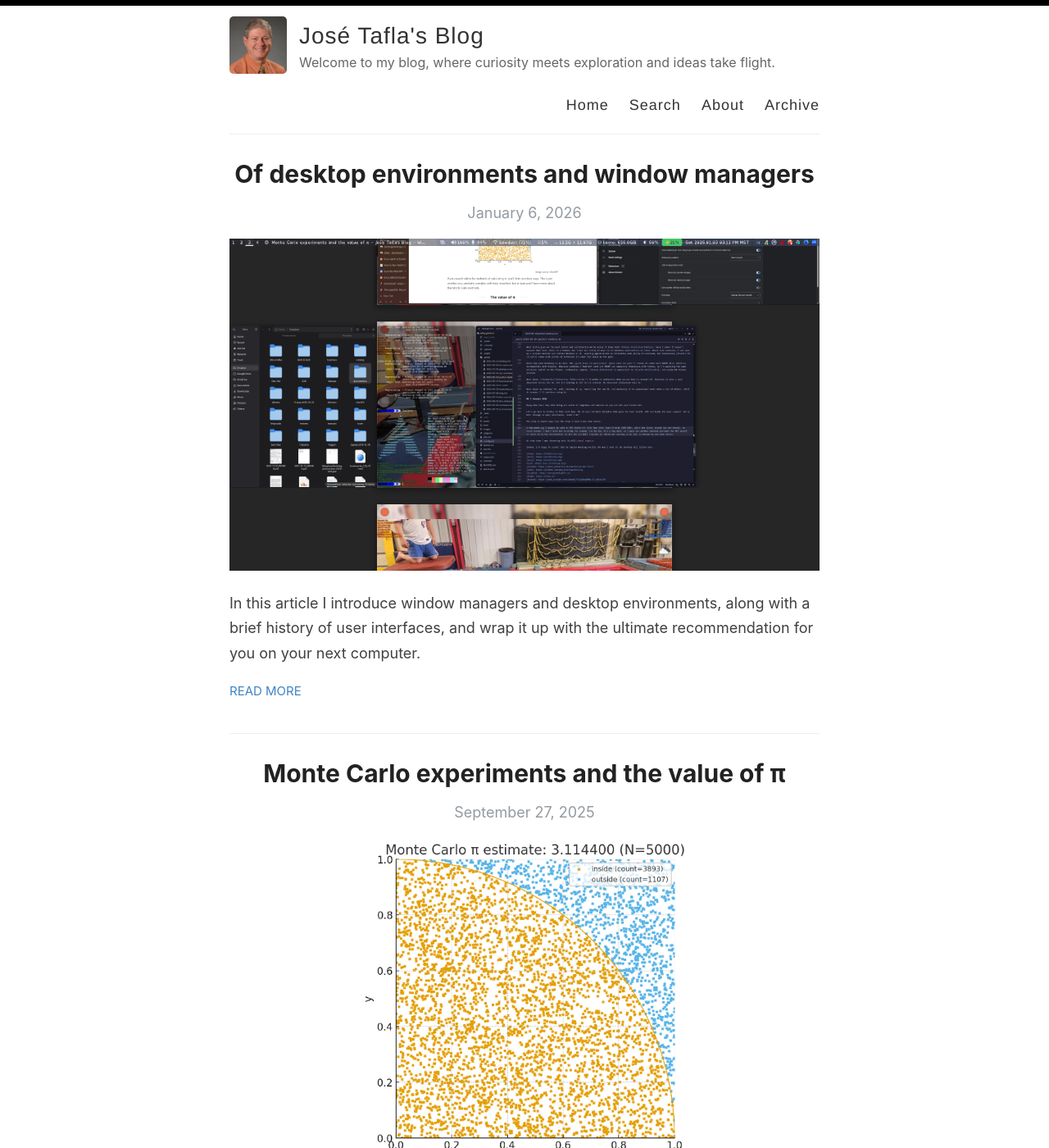
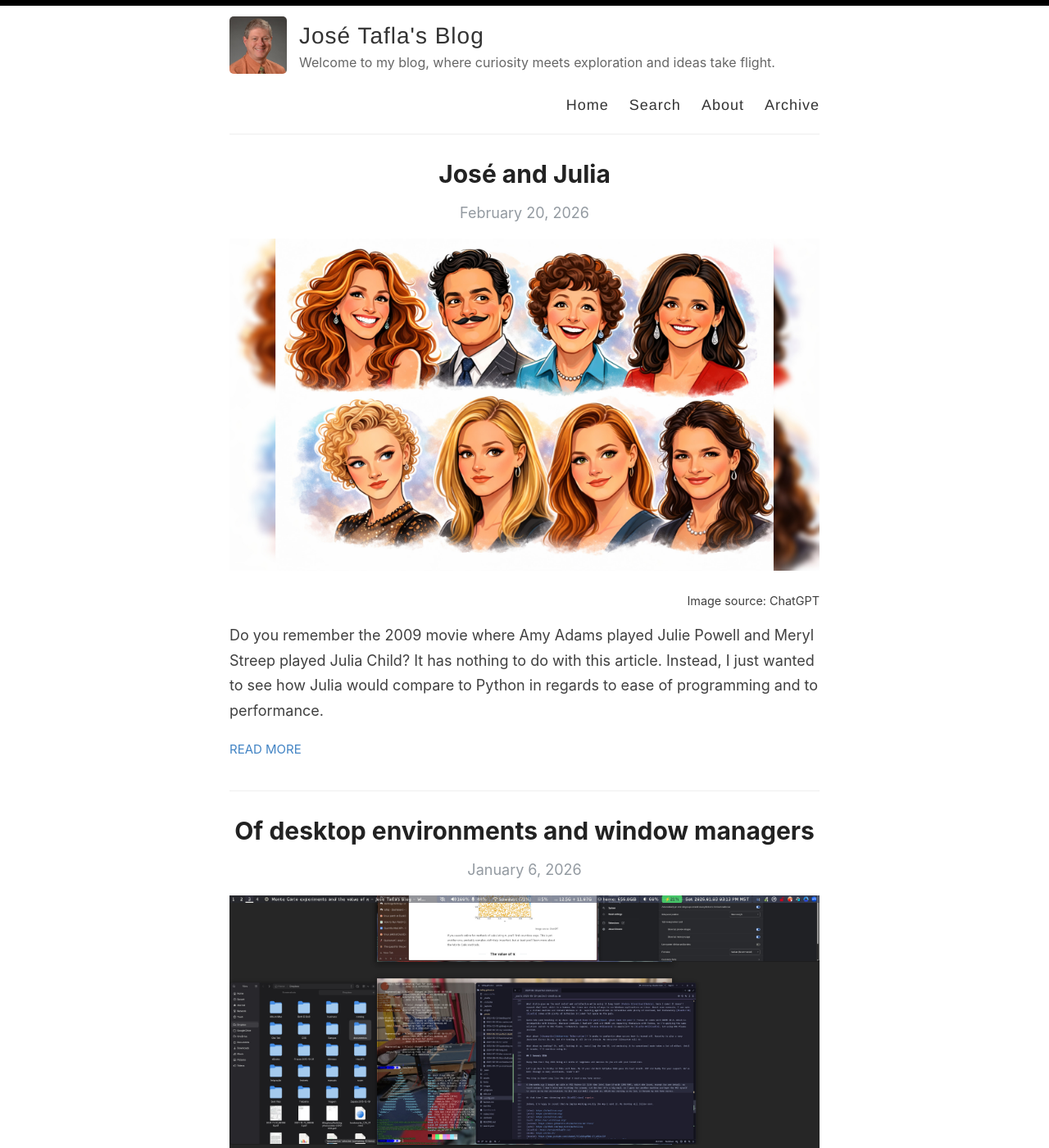
Before and after one commit to taflaj/taflaj.github.io, a Jekyll site: the page built from index.html, in a window 1280 px wide and 1400 px high. Shown: the whole window at 82% size. Built offline with Jekyll 4.4.1, drawn with Linux system fonts in a browser that asks for light colours; the list of posts is cut into pages by our own code; some of the changed lines change nothing that is shown; some of the changed text lies outside the part shown.

Commit message:
New article on Julia and consequent updates.

````diff
--- a/_posts/2025-09-27-pi-montecarlo.md
+++ b/_posts/2025-09-27-pi-montecarlo.md
@@ -4,7 +4,7 @@ title:  "Monte Carlo experiments and the value of π"
 categories: technology programming montecarlo statistics math
 excerpt_separator: <!--more-->
 date: 2025-09-27
-last_modified_at: 2026-02-16
+last_modified_at: 2026-02-20
 ---
 [![pi-montecarlo](/assets/images/pi-montecarlo.jpeg)](/pi-montecarlo/)
 <div style="font-size: 0.8em; text-align: right">Image source: ChatGPT</div>
@@ -181,7 +181,7 @@ fn main() raises -> None:
     print(inside * 4 / n)
 ```
 
-The optimization is using `fn` instead of `def`, which instructs the compiler to use Mojo mode. The other changes are just to comply with the Mojo syntax.
+The optimization is to use `fn` instead of `def`, which instructs the compiler to use Mojo mode. The other changes are just to comply with the Mojo syntax.
 
 How did it perform? Much better than pure Python, but Numba is still giving Python an edge. If I had a GPU I could report better numbers, but I don't have one, ergo I can't. Perhaps you can?
 
@@ -236,9 +236,31 @@ let () =
   Printf.printf "%f\n" pi
 ```
 
-This is very subjective (I know), but in my humble opinion, OCaml is very pretty.
+This is very subjective (I know), but in my humble opinion, OCaml is a very beautiful language.
 
 Please see the results down below.
+
+### Julia
+
+In [another article](/julia/) I talk about Julia in more detail, but in short, it's a dynamic multi-paradigm general-purpose programming language with some pretty cool features geared toward engineering and data science. Here's the program I'm using for the same:
+
+``` julia
+is_inside(x ::Float64, y ::Float64) = x*x + y*y <= 1.0
+
+function calculate(iterations ::Int)
+    inside = 1
+    for i in 1:iterations
+        if is_inside(rand(), rand())
+            inside += 1
+        end
+    end
+    return inside * 4.0 / iterations
+end
+
+print(calculate(100_000_000))
+```
+
+Much to my surprise, or perhaps not at all, it's the first one to consistently perform in less than one second.
 
 ### C
 
@@ -285,6 +307,7 @@ In alphabetical order, this is how the different languages and tools performed.
 | C | 100M | 1.628 |
 | Go with `math/rand` | 100M | 1.479 |
 | Go with `math/rand/v2` | 100M | 1.106 |
+| Julia | 100M | 0.567 |
 | Mojo | 100M | 3.878 |
 | OCaml functional | 100M | 1.815 |
 | OCaml imperative | 100M | 1.834 |
@@ -295,9 +318,11 @@ In alphabetical order, this is how the different languages and tools performed.
 | Python 3.14 with `random` | 100M | 10.542 |
 | Python 3.14 with `secrets`| 100M | 77.705 |
 
-Please note: this is not a comprehensive, all inclusive, thorough benchmark. Instead, it's just a use case. An example. Should it influence you when deciding what to use on your next major project? I'll leave it at your discretion. Is it going to influence me? Not at all! There are several factors to be considered when choosing a programming language, where performance and resource consumption should be on the top of the list, with mainstream adoption as a close third. I've left Zig off the list because it's not mature enough, at least for me, but included Mojo because there's a parade of geeks pushing for its adoption and I wanted to see how it compares. I'm not impressed, to be honest. Someone has said that Julia is a strong contender because, just like Python, it allows for thorough modeling but delivering better performance; I'll save it for an upcoming revision.
+Please note: this is not a comprehensive, all inclusive, thorough benchmark. Instead, it's just a use case. An example. Should it influence you when deciding what to use on your next major project? I'll leave it at your discretion. Is it going to influence me? Not at all! There are several factors to be considered when choosing a programming language, where performance and resource consumption should be on the top of the list, with mainstream adoption as a close third. I've left Zig off the list because it's not mature enough, at least for me, but included Mojo because there's a parade of geeks pushing for its adoption and I wanted to see how it compares. I'm not impressed, to be honest, and Julia far exceeded my expectations.
 
 Meanwhile, my preferences are still (in no particular order) Go, OCaml, and Python.
+
+But something tells me I would be adding Julia to my list in no time.
 
 ---
 
@@ -306,6 +331,7 @@ Meanwhile, my preferences are still (in no particular order) Go, OCaml, and Pyth
 1. 2025-09-27: Original posting date.
 2. 2025-10-08: Speeding up Python; Mojo.
 3. 2026-02-16: Python 3.14; C; OCaml.
+4. 2026-02-20: Julia.
 
 ---
 
--- /dev/null
+++ b/_posts/2026-02-20-julia.md
@@ -0,0 +1,493 @@
+---
+layout: post
+title:  "José and Julia"
+categories: technology programming functional-programming julia
+date: 2026-02-20
+excerpt_separator: <!--more-->
+---
+[![julia](/assets/images/julia.jpeg)](/julia/)
+<div style="font-size: 0.8em; text-align: right">Image source: ChatGPT</div>
+Do you remember the 2009 movie where Amy Adams played Julie Powell and Meryl Streep played Julia Child? It has nothing to do with this article. Instead, I just wanted to see how Julia would compare to Python in regards to ease of programming and to performance.
+<!--more-->
+## Julia
+
+So long ago I wrote this article about [functional programming in Python](/functional-programming/), which I've been updating whenever there is something significant to add or after learning something new. In recent weeks I got closer to the [Julia Project](https://julialang.org/), which has enticed my curiosity on how the language would perform.
+
+Please keep in mind, as I alway say, that this is not a thorough comparison, neither a formal benchmark, but just my exploration of a few use cases. Your mileage may vary.
+
+Julia is a dynamic multi-paradigm general-purpose programming language which first appeared in 2012, even though work had begun in 2009.[^1] There are some who believe it was named after the famous mathematician Gaston Julia, but according to Jeff Bezanson (one of the original designers) it could mean "[Jeff's uncommon lisp is automated](https://en.wikipedia.org/wiki/Julia_(programming_language)#cite_note-28)."
+
+[^1]: Source: [Wikipedia: Julia (programming language)](https://en.wikipedia.org/wiki/Julia_(programming_language))
+
+This is the version I'm currently using:
+
+
+```julia
+versioninfo()
+```
+
+    Julia Version 1.12.4
+    Commit 01a2eadb047 (2026-01-06 16:56 UTC)
+    Build Info:
+      Official https://julialang.org release
+    Platform Info:
+      OS: Linux (x86_64-linux-gnu)
+      CPU: 20 × 13th Gen Intel(R) Core(TM) i9-13900H
+      WORD_SIZE: 64
+      LLVM: libLLVM-18.1.7 (ORCJIT, alderlake)
+      GC: Built with stock GC
+    Threads: 1 default, 1 interactive, 1 GC (on 20 virtual cores)
+
+
+Before diving in, a few words of advice.
+
+The timings below may be misleading. In a 64-bit installation (just like mine), integers are limited to 63 bits, which makes it impossible to calculate factorials larger than 20. The solution is to use `BigInt` instead.
+
+An important feature of Julia is **multiple dispatch**. Depending on the type of values being passed to a function, the language may choose different variants of the function. Let's use the following example:
+
+
+```julia
+multiply(x, y) = x * y
+```
+
+
+
+
+    multiply (generic function with 1 method)
+
+
+
+Rather straightforward, isn't it?
+
+
+```julia
+multiply(2, 3)
+```
+
+
+
+
+    6
+
+
+
+
+```julia
+typeof(multiply(2, 3))
+```
+
+
+
+
+    Int64
+
+
+
+When I multiply 2 integers, I get an integer. What if I use a floating point number?
+
+
+```julia
+multiply(5, -2.3)
+```
+
+
+
+
+    -11.5
+
+
+
+
+```julia
+typeof(multiply(5, -2.3))
+```
+
+
+
+
+    Float64
+
+
+
+It does the conversion automatically. What about other data types? Let's try rational and complex numbers:
+
+
+```julia
+multiply(1//2, 5//3)
+```
+
+
+
+
+    5//6
+
+
+
+
+```julia
+typeof(multiply(1//2, 5//3))
+```
+
+
+
+
+    Rational{Int64}
+
+
+
+
+```julia
+multiply(5+3im, 2-6im)
+```
+
+
+
+
+    28 - 24im
+
+
+
+
+```julia
+typeof(multiply(5+3im, 2-6im))
+```
+
+
+
+
+    Complex{Int64}
+
+
+
+What if I go crazy, or make a mistake?
+
+
+```julia
+multiply("Hello,", "world!")
+```
+
+
+
+
+    "Hello,world!"
+
+
+
+
+```julia
+typeof(multiply("Hello,", "world!"))
+```
+
+
+
+
+    String
+
+
+
+Just like before, it did the conversion automatically… and we now know that the `*` operator, when applied to strings, concatenates them.
+
+Let's explore this concept a step further. I declared `multiply` to be as generic as can be. I'm declaring a new function to work on integers and on floating numbers individually, and then we'll see how it behaves with other data types.
+
+
+```julia
+function tell_me_about(n ::Int64)
+    print("Parameter n is of type $(typeof(n)) and its value is $n.\n")
+    print("Are you surprised?")
+end
+```
+
+
+
+
+    tell_me_about (generic function with 1 method)
+
+
+
+
+```julia
+tell_me_about(12345)
+```
+
+    Parameter n is of type Int64 and its value is 12345.
+    Are you surprised?
+
+A specific response for integers.
+
+
+```julia
+function tell_me_about(n ::Float64)
+    print("Parameter n is of type $(typeof(n)) and its value is $n.\n")
+    print("This shouldn't be a surprise for you.")
+end
+```
+
+
+
+
+    tell_me_about (generic function with 2 methods)
+
+
+
+
+```julia
+tell_me_about(1.2)
+```
+
+    Parameter n is of type Float64 and its value is 1.2.
+    This shouldn't be a surprise for you.
+
+A specific response for floating point numbers.
+
+And if you try any other data types, e.g. `tell_me_about('x')` or `tell_me_about(big(0))`, you'll get an error message saying "The function `tell_me_about` exists, but no method is defined for this combination of argument types."
+
+Going forward, because we want to enforce numerical computations involving `BigInt`, we're declaring the type explicity using the `::` operator.
+
+With no further ado, let's get to the use cases.
+
+## Factorial
+
+Julia already has a factorial function, but for this exercise we should recreate it.
+
+Starting with the imperative way:
+
+
+```julia
+function factorial1(n ::BigInt)
+    result = 1
+    for i in 2:(n-1)
+        result *= i
+    end
+    return result
+end
+```
+
+
+
+
+    factorial1 (generic function with 1 method)
+
+
+
+A `BigInt` can go as far as the eye can see. Just to make it compatible with the article on Python, I'm using 1558 as input.
+
+
+```julia
+@time for i in 1:1000
+    factorial1(big(1558))
+end
+```
+
+      0.962782 seconds (17.11 M allocations: 1.609 GiB, 33.16% gc time)
+
+
+In Python, the `%%timeit` command measures the time it takes to execute each iteration, including variation and mean. In Julia, however, the `@time` macro records the time it took to execute the entire instruction, so please remember to divide it by the number of loops.
+
+Whichever way you look at it, it's much slower.
+
+**And that's alright!** Just remember that we're comparing the performance of a Python `int` to a Julia `BigInt`, which is equivalent to comparing apples to oranges. Also, please keep in mind that Julia has an extensive library for numerical computations, including a `factorial` function (which is much faster than my creation):
+
+
+```julia
+@time for i in 1:1000
+    factorial(big(1558))
+end
+```
+
+      0.008527 seconds (8.00 k allocations: 1.834 MiB)
+
+
+Onto the recursive way:
+
+
+```julia
+factorial2(n ::BigInt) = n <= 1 ? 1 : n * factorial1(n - 1)
+```
+
+
+
+
+    factorial2 (generic function with 1 method)
+
+
+
+
+```julia
+@time for i in 1:1000
+    factorial2(big(1558))
+end
+```
+
+      0.880698 seconds (17.11 M allocations: 1.609 GiB, 25.46% gc time)
+
+
+Finally, tail recursion:
+
+
+```julia
+function factorial3(n ::BigInt)
+    ftr(n ::BigInt, acc ::BigInt) = n == 0 ? acc : ftr(n-1, n*acc)
+    return ftr(n, big(1))
+end
+```
+
+
+
+
+    factorial3 (generic function with 1 method)
+
+
+
+
+```julia
+@time for i in 1:1000
+    factorial3(big(1558))
+end
+```
+
+      0.585918 seconds (7.81 M allocations: 1.571 GiB, 17.07% gc time, 1.38% compilation time)
+
+
+Recursive calculation was faster than the imperative way and resource allocation was nearly the same, but demanded less garbage collection time. Regarding tail recursion, as of the time of this writing, Julia does not support tail call optimization, but we can see that resource consumption is much lower, which justifies the better performance, even with the additional compilation time overhead.
+
+## Fibonacci
+
+Once again, let's begin the imperative way:
+
+
+```julia
+function fibonacci1(n)
+    a, b = big(0), big(1)
+    for i in 1:n
+        a, b = b, a+b
+    end
+    return a
+end
+```
+
+
+
+
+    fibonacci1 (generic function with 1 method)
+
+
+
+I left the parameter as a generic. There's no need to be picky, but due to the sizing of integers, I need to enforce the return type to be `BigInt`, otherwise I couldn't go beyond `n = 92`. How well does it do?
+
+
+```julia
+@time for i in 1:1000
+    fibonacci1(20577)
+end
+```
+
+      3.448405 seconds (41.16 M allocations: 18.030 GiB, 17.78% gc time)
+
+
+I opted for 20,577 as input just to be compatible with the other article.
+
+Let's make it recursive:
+
+
+```julia
+fibonacci2(n ::BigInt) = n < 2 ? n : fibonacci2(n-1) + fibonacci2(n-2)
+```
+
+
+
+
+    fibonacci2 (generic function with 1 method)
+
+
+
+
+```julia
+@time for i in 1:10
+    fibonacci2(big(30))
+end
+```
+
+      3.544587 seconds (80.78 M allocations: 2.106 GiB, 29.64% gc time)
+
+
+Painfully slow.
+
+Onto tail recursion:
+
+
+```julia
+function fibonacci3(n)
+    ftr(n, a ::BigInt, b ::BigInt) = n == 0 ? a : n == 1 ? b : ftr(n-1, b, a+b)
+    return ftr(n, big(0), big(1))
+end
+```
+
+
+
+
+    fibonacci3 (generic function with 1 method)
+
+
+
+
+```julia
+@time for i in 1:1000
+    fibonacci3(1000)
+end
+```
+
+      0.063315 seconds (2.50 M allocations: 94.985 MiB, 11.23% compilation time)
+
+
+Pretty fast, again not due to tail call optimization, but due to not calculating the same value repeatedly.
+
+## Monte Carlo
+
+This was not part of the original article but deserves a visit. Here's [a link to my article on Monte Carlo simulations](/pi-montecarlo/).
+
+
+```julia
+is_inside(x ::Float64, y ::Float64) = x*x + y*y <= 1.0
+
+function calculate(iterations ::Int)
+    inside = 0
+    for i in 1:iterations
+        if is_inside(rand(), rand())
+            inside += 1
+        end
+    end
+    return inside * 4.0 / iterations
+end
+```
+
+
+
+
+    calculate (generic function with 1 method)
+
+
+
+
+```julia
+@time calculate(100_000_000)
+```
+
+      0.340710 seconds
+
+
+
+
+
+    3.14174572
+
+
+
+One may say this is an unfair comparison. The Julia environment is loaded and ready, and the overhead is negligible.
+
+And I agree with you. What I did next was to save the functions above to a file and run it. Although there is a mechanism for compiling a Julia program and converting into an executable, I didn't try that.
+
+And a sample run took a half second.
+
+Yeah, that's unfair.
+
+---
````
Also changed, not shown: assets/images/julia.jpeg (added), 4 other files.
